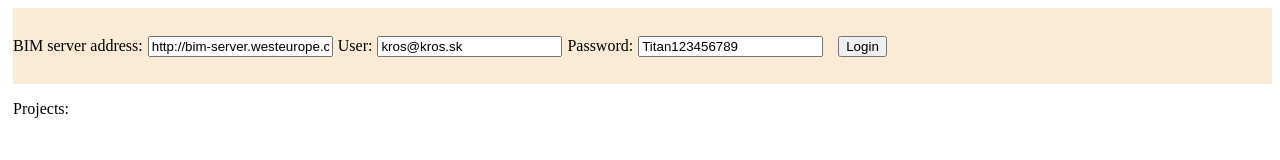
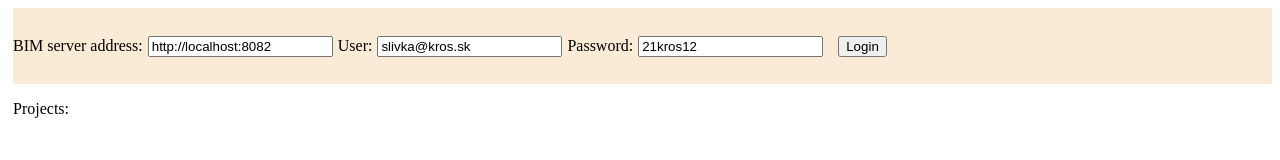
Before and after one commit to wisoo/AngularBimSurfer, an Angular app: page / in a window 1280 px wide. Shown: the top 160 px of the page. Built offline with nearby package versions, Linux system fonts and the light colour scheme; what @slivka/surfer, bimserverapi would draw is missing.

Commit message:
Update bim surfer3 v0.0.235.

```diff
--- a/package.json
+++ b/package.json
@@ -26,7 +26,7 @@
         "@angular/platform-browser-dynamic": "^7.2.10",
         "@angular/platform-server": "^7.2.10",
         "@angular/router": "^7.2.10",
-        "@slivka/surfer": "0.0.3",
+        "@slivka/surfer": "^0.235.0",
         "bimserverapi": "0.0.159",
         "core-js": "^2.5.4",
         "rxjs": "~6.3.3",
@@ -44,7 +44,7 @@
         "codelyzer": "~4.5.0",
         "jasmine-core": "~2.99.1",
         "jasmine-spec-reporter": "~4.2.1",
-        "karma": "~3.1.1",
+        "karma": "^4.1.0",
         "karma-chrome-launcher": "~2.2.0",
         "karma-coverage-istanbul-reporter": "~2.0.1",
         "karma-jasmine": "~1.1.2",
--- a/src/app/app.component.ts
+++ b/src/app/app.component.ts
@@ -89,13 +89,13 @@ export class AppComponent {
             const canvas = document.getElementById('glcanvas');
 
             this.bimServerViewer = new BimServerViewer(
-                this.bimServerClient,
-                { viewerBasePath: '../' },
+                null,
                 canvas,
                 canvas.clientWidth,
-                canvas.clientHeight);
+                canvas.clientHeight,
+                null);
 
-            this.bimServerViewer.loadModel(project);
+            this.bimServerViewer.loadModel(this.bimServerClient, project);
         });
     }
 }
--- a/src/environments/environment.ts
+++ b/src/environments/environment.ts
@@ -1,6 +1,6 @@
 export const environment = {
     production: false,
-    apiUrl: 'http://bim-server.westeurope.cloudapp.azure.com:5500/bimservertest',
-    login: 'kros@kros.sk',
-    password: 'Titan123456789',
+    apiUrl: 'http://localhost:8082',
+    login: 'slivka@kros.sk',
+    password: '21kros12',
 };
```
Also changed, not shown: 1 other file (tests, documents, lock files or other folders).
